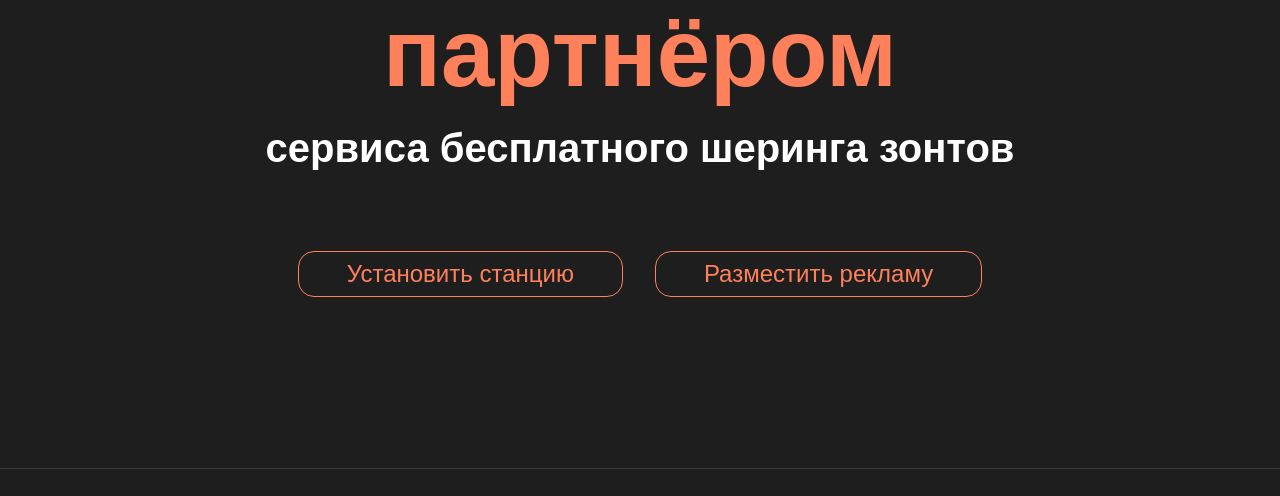
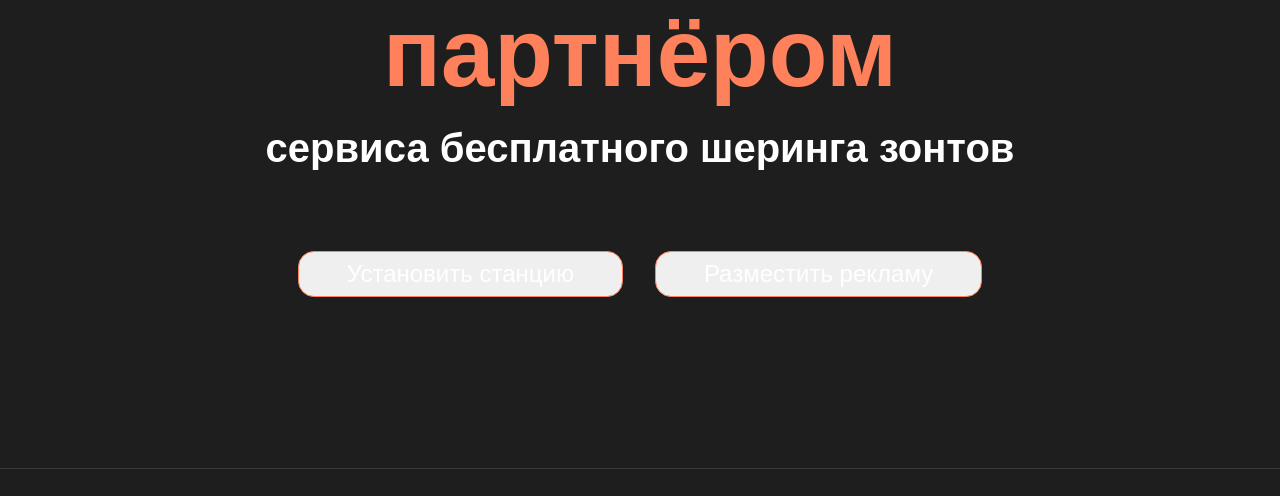
Before and after one commit to shareu-wish/wish-webapp, a Flask app: page /business in a window 1280 px wide. Shown: the part 331-827 px from the top of the page. Run offline with Flask 3, Linux system fonts and the light colour scheme; style sheets or scripts are compiled from the project's sources.

Commit message:
Кнопки "Установить станцию" и "Разместить рекламу" сделать оранжевыми, текст белый.

```diff
--- a/static/scss/business.scss
+++ b/static/scss/business.scss
@@ -236,15 +236,15 @@ header {
       border: 1px solid $orangeColor;
       border-radius: 1rem;
       padding: 0.5rem 3rem;
-      color: $orangeColor;
-      background: transparent;
+      color: white;
+      background: #ff815;
       font-size: 1.5rem;
       cursor: pointer;
       transition: background, color .3s;
 
       &:hover {
-        background-color: $orangeColor;
-        color: white;
+        background-color: white;
+        color: #ff815;
       }
     }
   }
```
